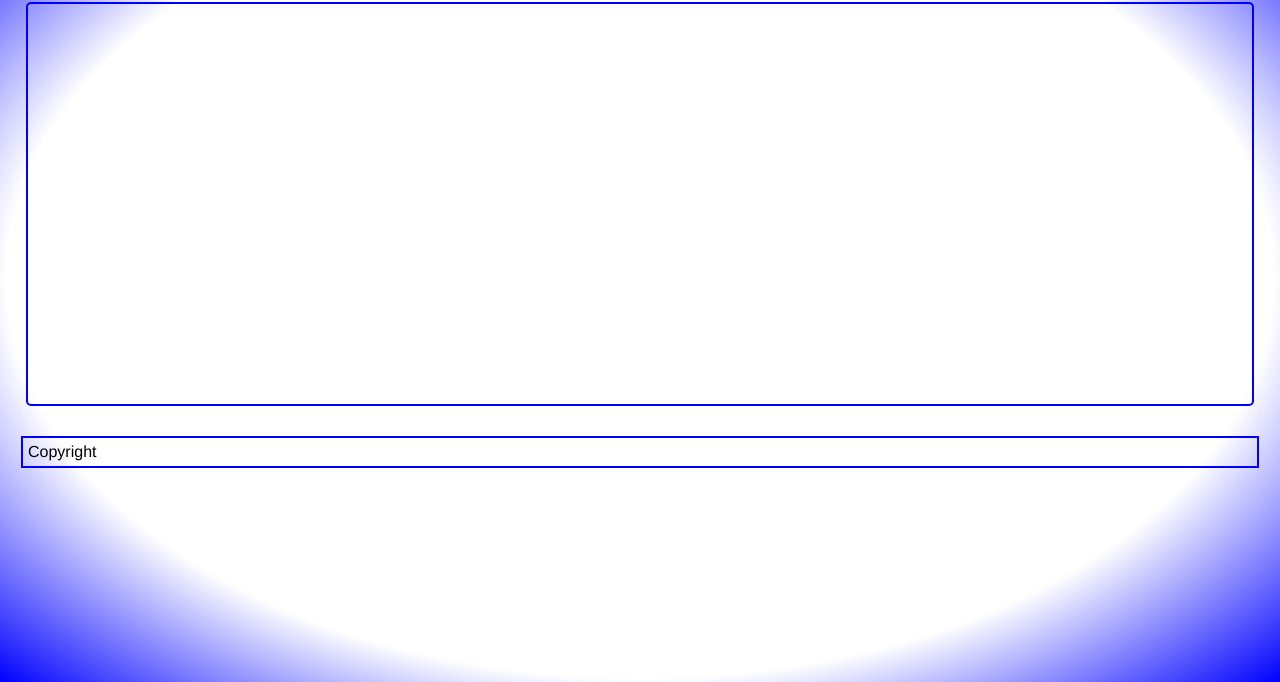
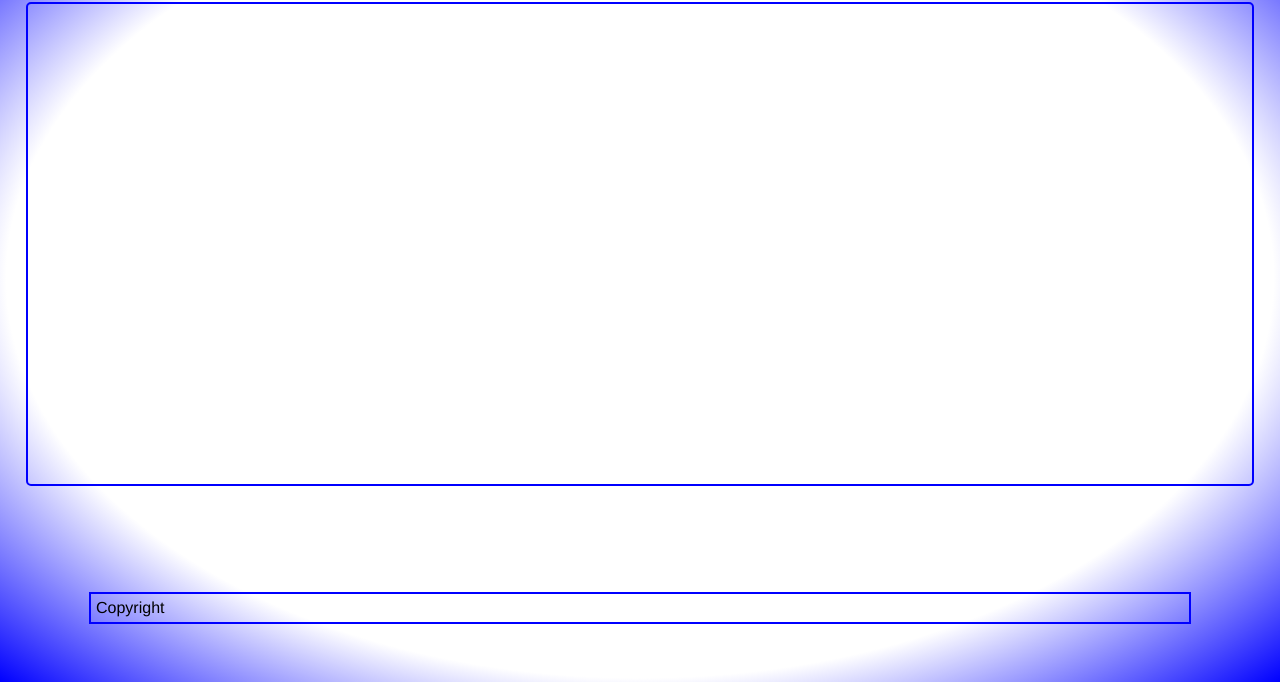
Before and after one commit to asdt560/Awesome-books, a website: page index.html in a window 1280 px wide. Shown: the part 126-808 px from the top of the page. Drawn offline with Linux system fonts and the light colour scheme.

Commit message:
Fix minor style issue

```diff
--- a/styles.css
+++ b/styles.css
@@ -75,7 +75,7 @@ p {
   border: 2px solid blue;
   border-radius: 5px;
   width: 100%;
-  height: 400px;
+  height: 60vh;
   overflow-x: auto;
 }
 
@@ -173,7 +173,9 @@ button {
 #footer {
   display: flex;
   border: 2px solid blue;
-  width: 100%;
   padding: 5px;
   margin: 30px 0;
+  position: fixed;
+  bottom: 20px;
+  width: 85%;
 }
```
